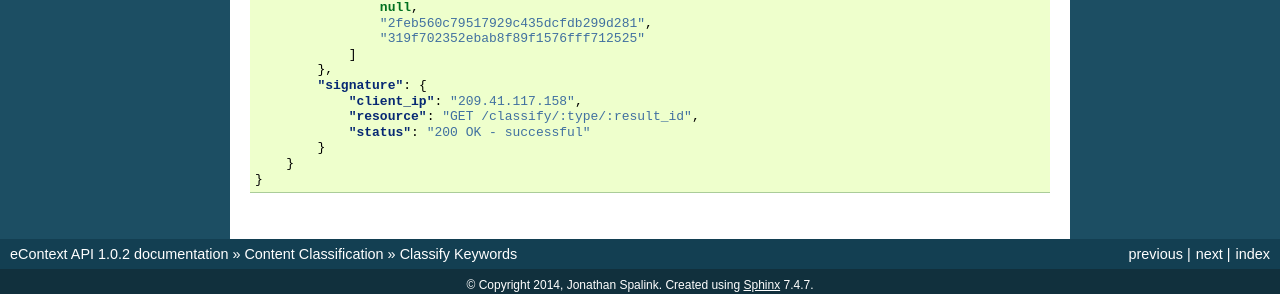
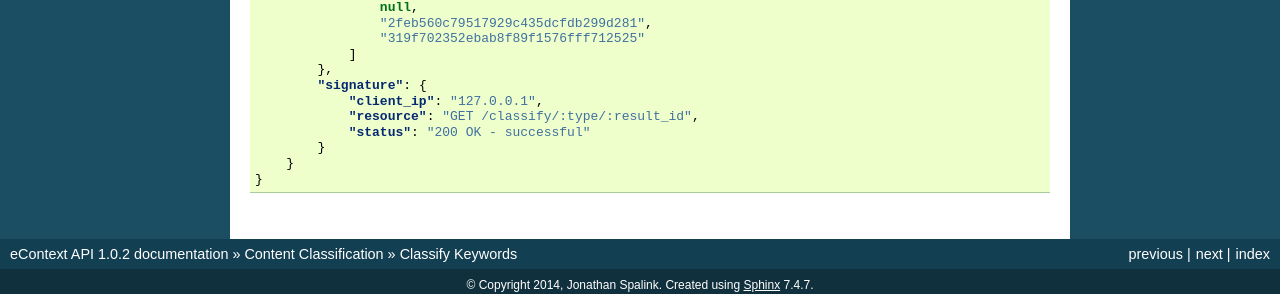
Before and after one commit to info-com/zenya-api-docs, a Sphinx documentation site: the page built from source/classify-keywords.rst, in a window 1280 px wide and 900 px high, scrolled down 2017 px. Shown: the part 599-893 px from the top of the window. Built offline with Sphinx 7.4.7, drawn with Linux system fonts in a browser that asks for light colours.

Commit message:
fixed incorrect ip address

```diff
--- a/source/classify-keywords.rst
+++ b/source/classify-keywords.rst
@@ -145,7 +145,7 @@ GET Response
                 ]
             },
             "signature": {
-                "client_ip": "209.41.117.158",
+                "client_ip": "127.0.0.1",
                 "resource": "GET /classify/:type/:result_id",
                 "status": "200 OK - successful"
             }
--- a/source/classify-social.rst
+++ b/source/classify-social.rst
@@ -381,7 +381,7 @@ GET Response
             "signature": {
                 "resource": "GET \/classify\/:type\/:result_id",
                 "status": "200 OK - successful",
-                "client_ip": "209.41.117.158"
+                "client_ip": "127.0.0.1"
             }
         }
     }
```
